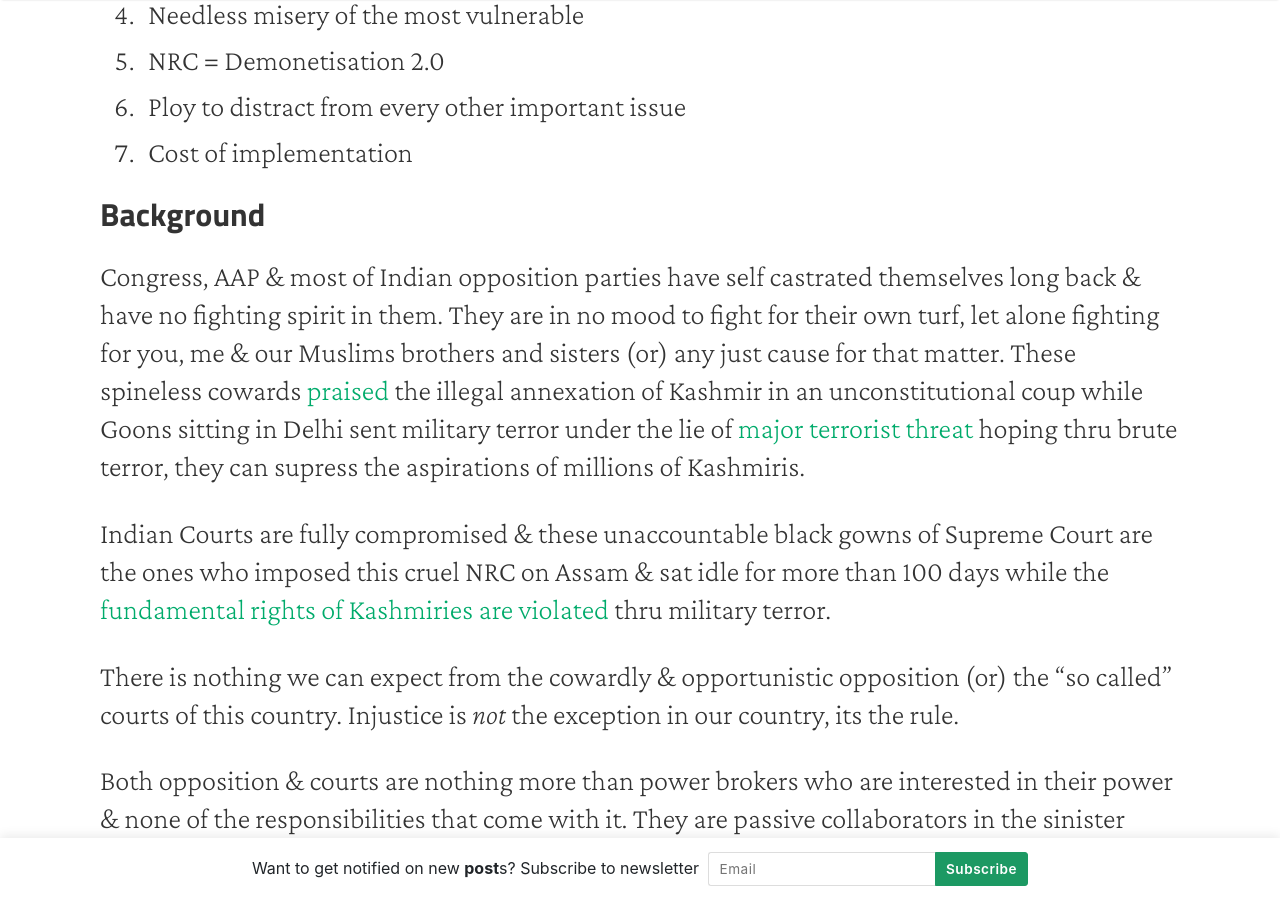
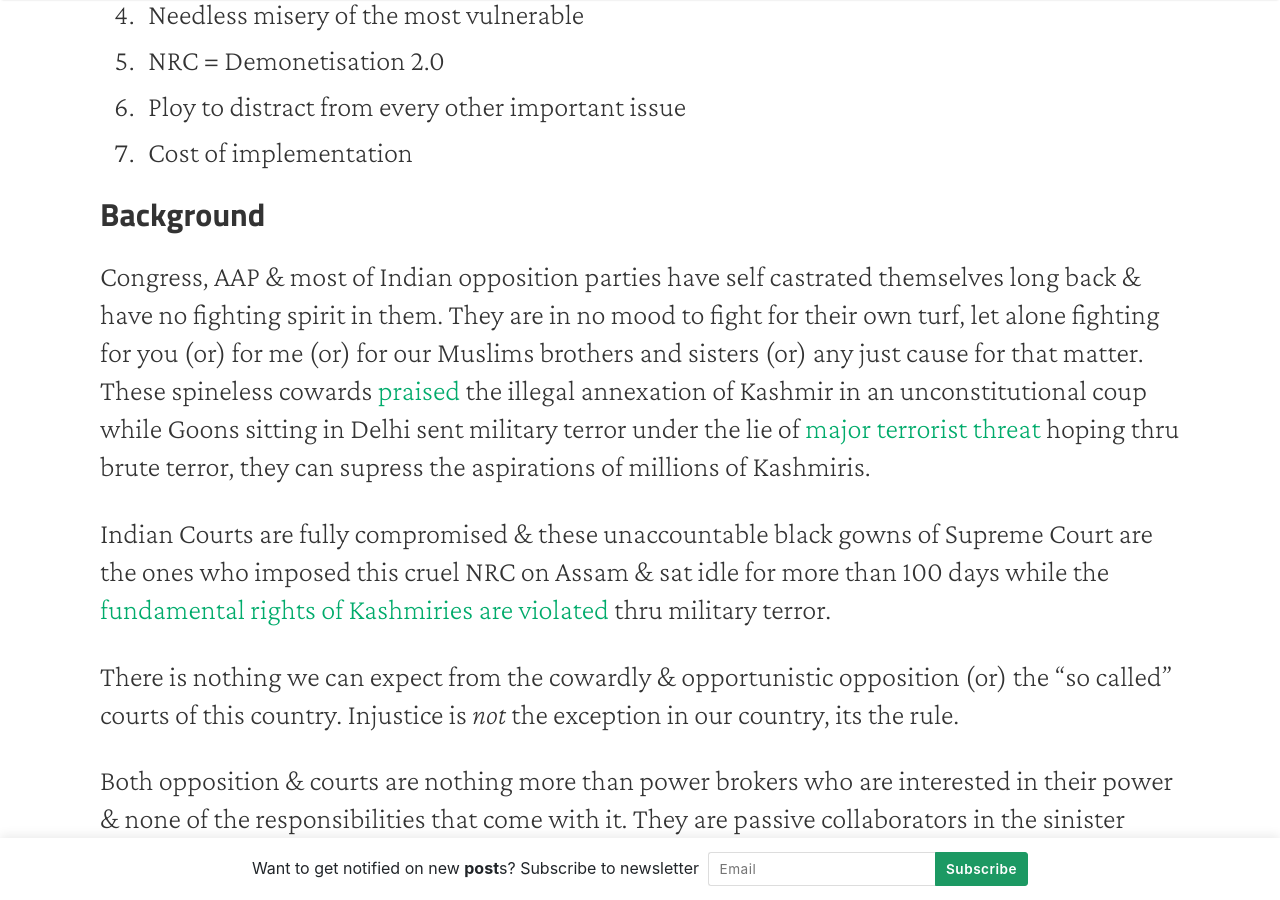
Before and after one commit to thekalinga/thekalinga.in, a Jekyll site: the page built from _posts/2019-11-24-why-fascist-nrc-should-be-opposed/2019-11-24-why-fascist-nrc-should-be-opposed.md, in a window 1280 px wide and 900 px high, scrolled down 1124 px. Built offline with Jekyll 4.4.1, drawn with Linux system fonts in a browser that asks for light colours; nearby versions of some CDN libraries.

Commit message:
fixed minor issue

```diff
--- a/_posts/2019-11-24-why-fascist-nrc-should-be-opposed/2019-11-24-why-fascist-nrc-should-be-opposed.md
+++ b/_posts/2019-11-24-why-fascist-nrc-should-be-opposed/2019-11-24-why-fascist-nrc-should-be-opposed.md
@@ -40,7 +40,7 @@
 ## Background
 
 Congress, AAP & most of Indian opposition parties have self castrated themselves long back & have no fighting spirit in them.
-They are in no mood to fight for their own turf, let alone fighting for you, me & our Muslims brothers and sisters (or) any just cause for that matter.
+They are in no mood to fight for their own turf, let alone fighting for you (or) for me (or) for our Muslims brothers and sisters (or) any just cause for that matter.
 These spineless cowards [praised](https://www.telegraphindia.com/india/aap-hails-scrapping-of-article-370-supports-bill-on-bifurcation-of-j-k/cid/1695887) the illegal annexation of Kashmir in an unconstitutional coup while Goons sitting in Delhi sent military terror under the lie of [major terrorist threat](https://thewire.in/politics/bjp-kashmir-terrorist-threat-lie-article-370) hoping thru brute terror, they can supress the aspirations of millions of Kashmiris.
 
 Indian Courts are fully compromised & these unaccountable black gowns of Supreme Court are the ones who imposed this cruel NRC on Assam & sat idle for more than 100 days while the [fundamental rights of Kashmiries are violated](https://www.livelaw.in/top-stories/kashmir-internet-shutdown-for-over-100-days-a-violation-of-right-to-life-submits-dushyant-dave-149949) thru military terror.
```
